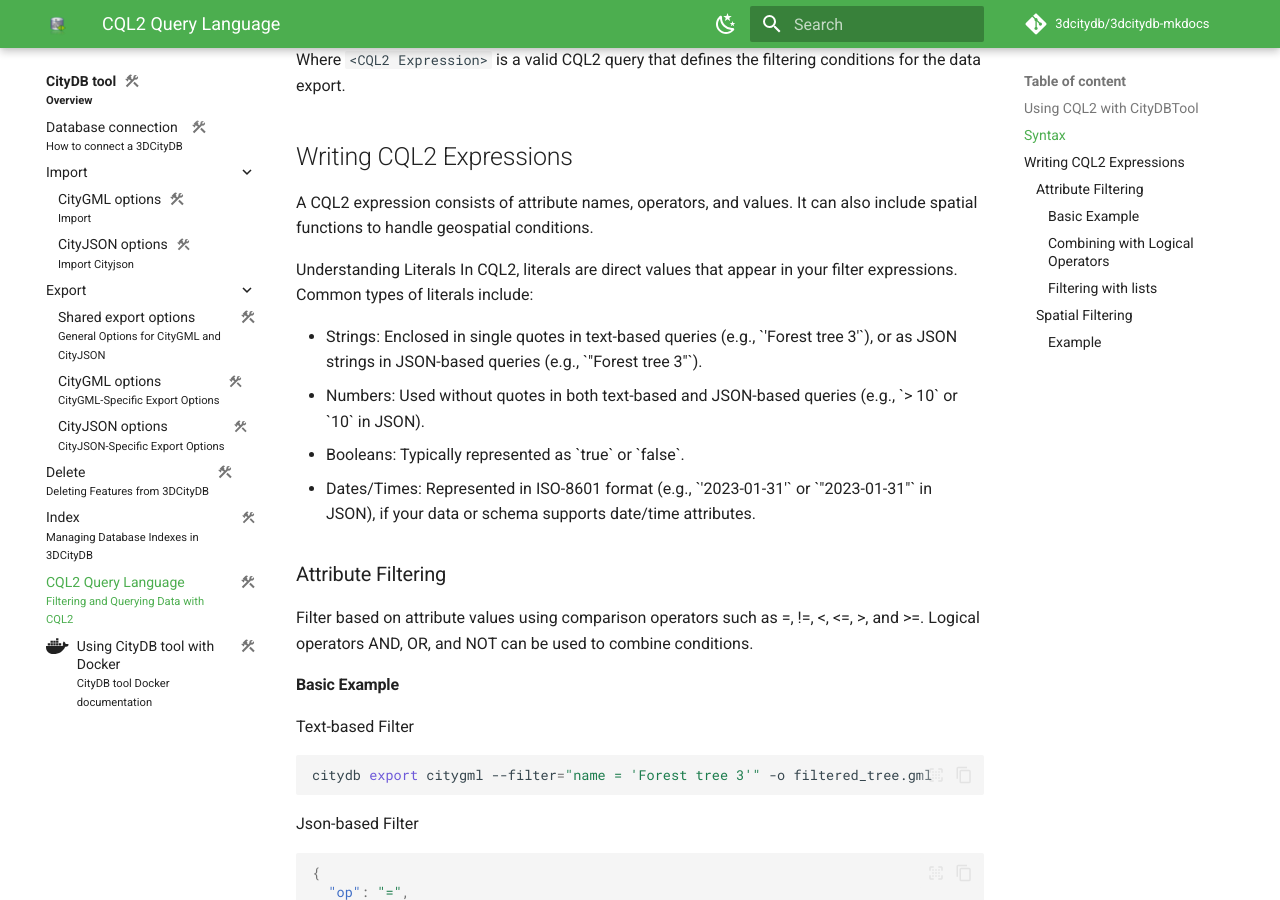
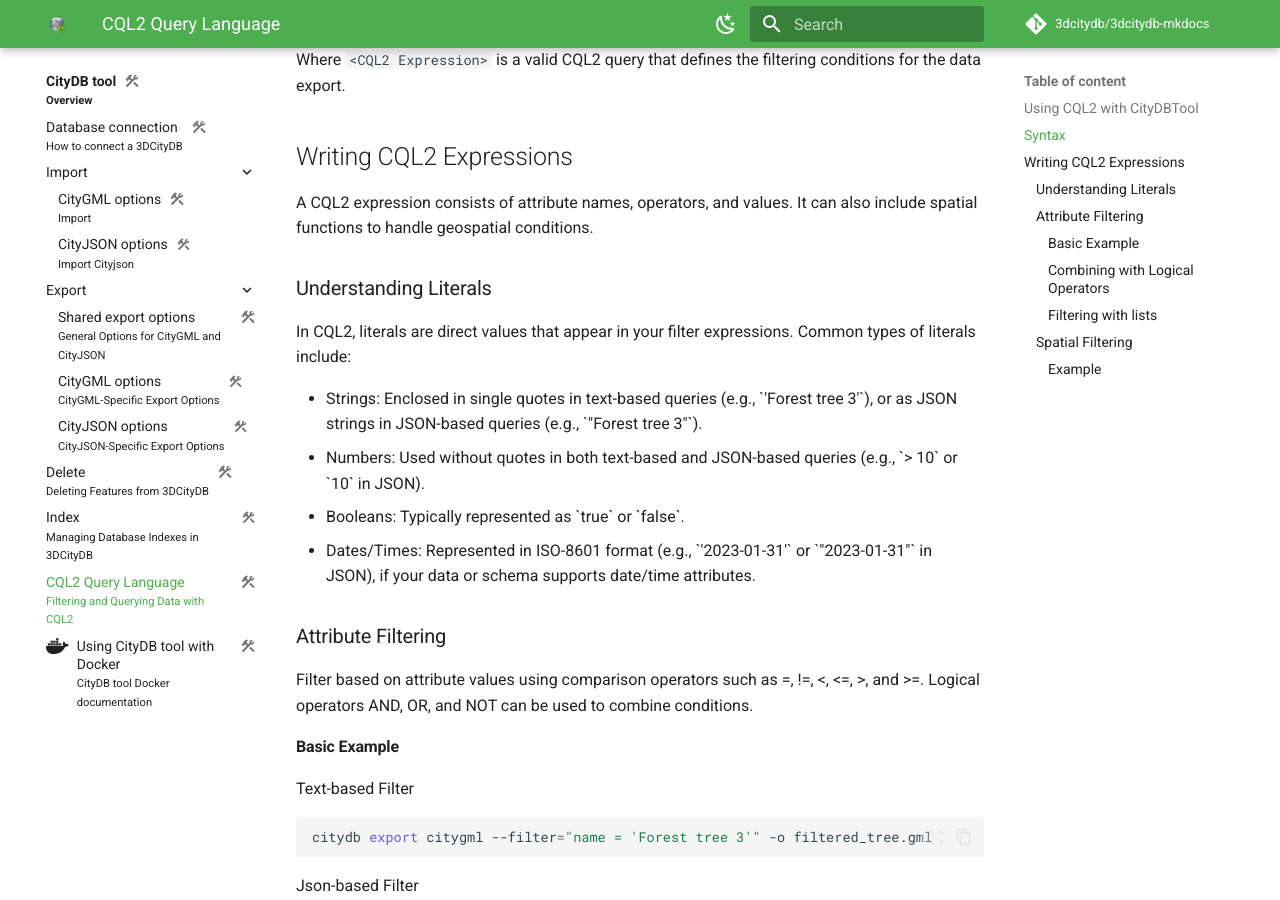
Before and after one commit to BWibo/3dcitydb-mkdocs, an MkDocs documentation site: the page built from docs/citydb-tool/cql2.md, in a window 1280 px wide and 900 px high, scrolled down 1017 px. Built offline with MkDocs 1.6.1 and Material for MkDocs 9.7.7, drawn with Linux system fonts in a browser that asks for light colours; comment, search, counter and statistics services are not loaded.

Commit message:
Update CQL2

```diff
--- a/docs/citydb-tool/cql2.md
+++ b/docs/citydb-tool/cql2.md
@@ -49,7 +49,7 @@
 
 A CQL2 expression consists of attribute names, operators, and values. It can also include spatial functions to handle geospatial conditions.
 
-Understanding Literals
+### Understanding Literals
 In CQL2, literals are direct values that appear in your filter expressions. Common types of literals include:
 
 - Strings: Enclosed in single quotes in text-based queries (e.g., \`'Forest tree 3'\`), or as JSON strings in JSON-based queries (e.g., \`"Forest tree 3"\`).
```
